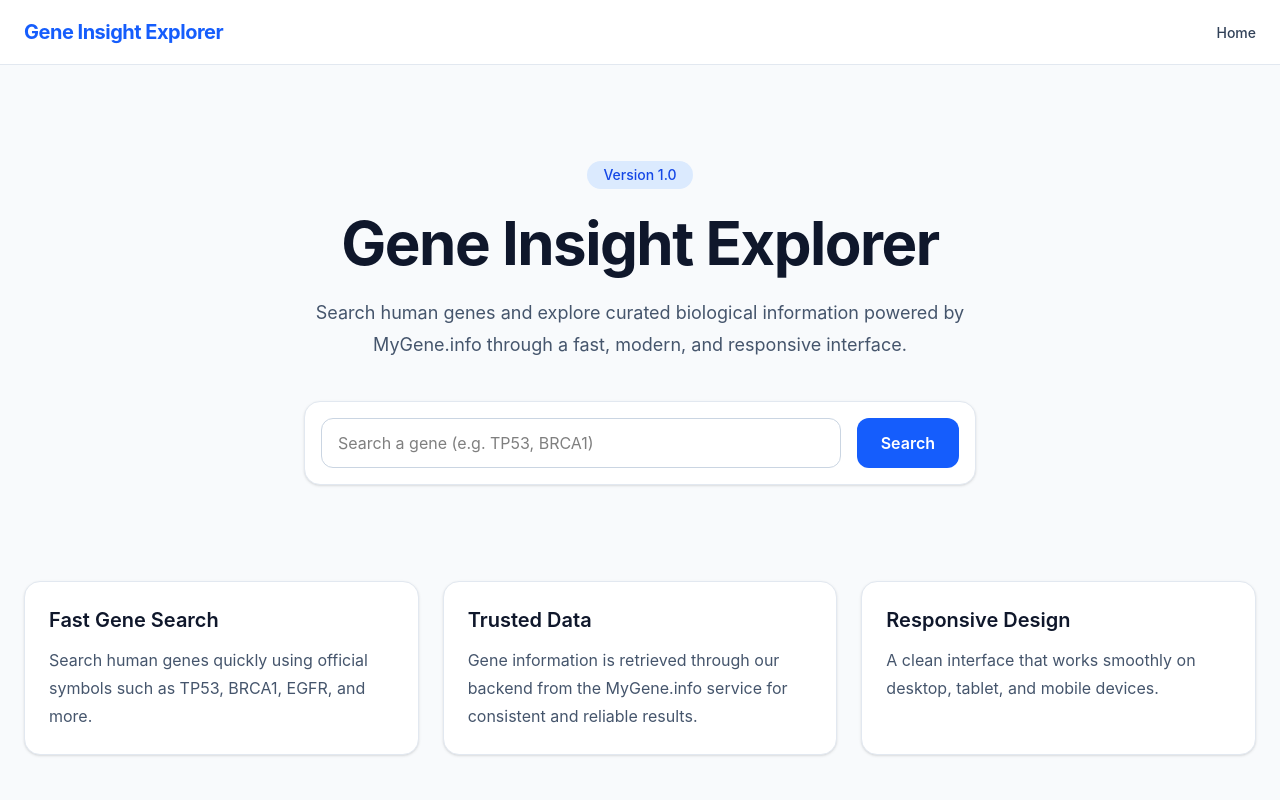
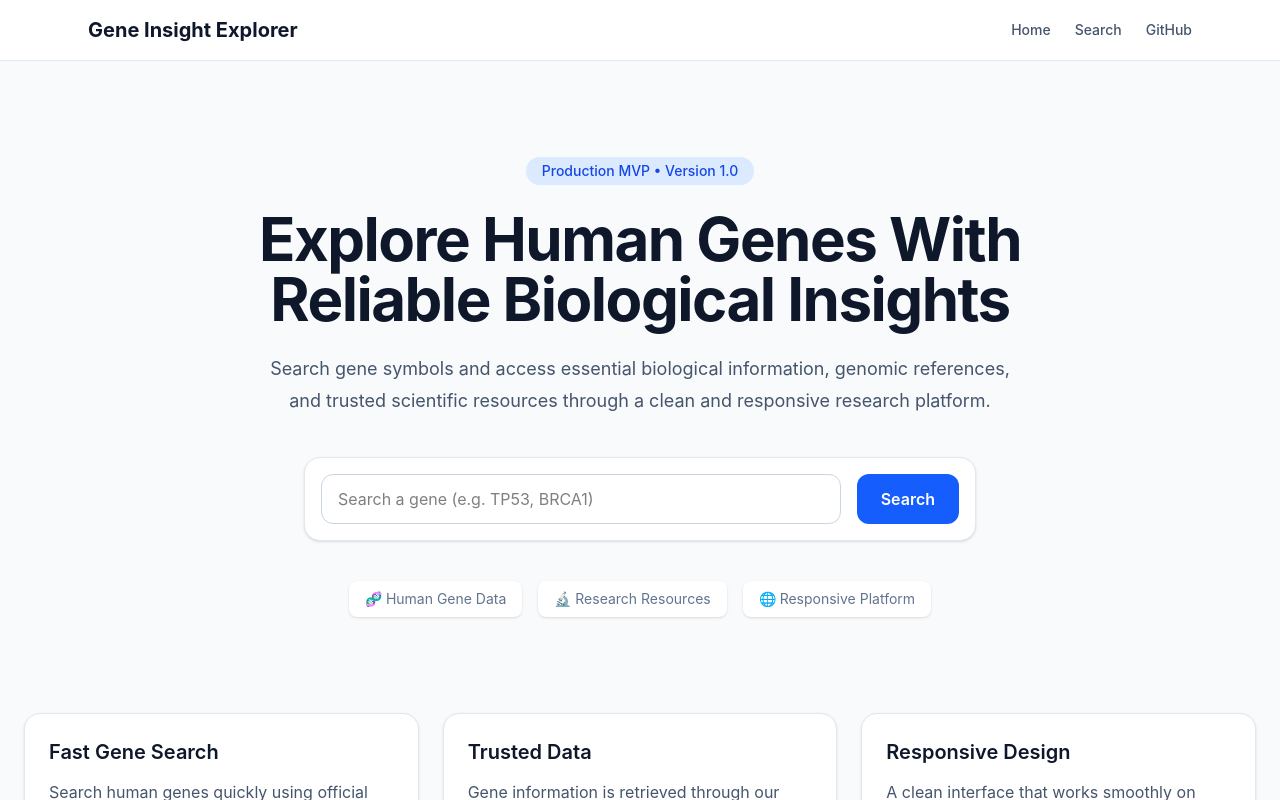
Before and after one commit to aryansingh200600thakur-dot/Gene-Insight-Explorer, a React (Vite) app in the folder frontend/: page / in a window 1280 px wide. Shown: the top 800 px of the page. Built offline with nearby package versions, Linux system fonts and the light colour scheme.

Commit message:
style: improve landing page hero section

```diff
--- a/frontend/src/components/Hero.tsx
+++ b/frontend/src/components/Hero.tsx
@@ -3,22 +3,47 @@ import SearchBar from "./SearchBar";
 function Hero() {
   return (
     <section className="mx-auto flex max-w-7xl flex-col items-center px-6 py-24 text-center">
+
       <span className="rounded-full bg-blue-100 px-4 py-1 text-sm font-medium text-blue-700">
-        Version 1.0
+        Production MVP • Version 1.0
       </span>
 
-      <h1 className="mt-6 text-5xl font-bold tracking-tight text-slate-900 md:text-6xl">
-        Gene Insight Explorer
+
+      <h1 className="mt-6 max-w-4xl text-5xl font-bold tracking-tight text-slate-900 md:text-6xl">
+        Explore Human Genes With Reliable Biological Insights
       </h1>
 
-      <p className="mt-6 max-w-2xl text-lg leading-8 text-slate-600">
-        Search human genes and explore curated biological information powered by
-        MyGene.info through a fast, modern, and responsive interface.
+
+      <p className="mt-6 max-w-3xl text-lg leading-8 text-slate-600">
+        Search gene symbols and access essential biological information,
+        genomic references, and trusted scientific resources through a
+        clean and responsive research platform.
       </p>
+
 
       <div className="mt-10 w-full max-w-2xl">
         <SearchBar />
       </div>
+
+
+      <div className="mt-10 flex flex-wrap justify-center gap-4 text-sm text-slate-500">
+
+        <span className="rounded-lg bg-white px-4 py-2 shadow-sm">
+          🧬 Human Gene Data
+        </span>
+
+
+        <span className="rounded-lg bg-white px-4 py-2 shadow-sm">
+          🔬 Research Resources
+        </span>
+
+
+        <span className="rounded-lg bg-white px-4 py-2 shadow-sm">
+          🌐 Responsive Platform
+        </span>
+
+      </div>
+
     </section>
   );
 }
--- a/frontend/src/components/Navbar.tsx
+++ b/frontend/src/components/Navbar.tsx
@@ -1,28 +1,49 @@
+import { Link } from "react-router-dom";
+
 function Navbar() {
   return (
-    <header className="sticky top-0 z-50 border-b border-slate-200 bg-white/90 backdrop-blur">
-      <div className="mx-auto flex h-16 max-w-7xl items-center justify-between px-6">
-        <a
-          href="/"
-          className="text-xl font-bold tracking-tight text-blue-600"
+    <nav className="border-b border-slate-200 bg-white">
+      <div className="mx-auto flex max-w-6xl items-center justify-between px-6 py-4">
+
+        <Link
+          to="/"
+          className="text-xl font-bold text-slate-900"
         >
           Gene Insight Explorer
-        </a>
+        </Link>
 
-        <nav>
-          <ul className="flex items-center gap-6">
-            <li>
-              <a
-                href="/"
-                className="text-sm font-medium text-slate-700 transition-colors hover:text-blue-600"
-              >
-                Home
-              </a>
-            </li>
-          </ul>
-        </nav>
+
+        <div className="flex items-center gap-6 text-sm font-medium text-slate-600">
+
+          <Link
+            to="/"
+            className="transition hover:text-blue-600"
+          >
+            Home
+          </Link>
+
+
+          <Link
+            to="/"
+            className="transition hover:text-blue-600"
+          >
+            Search
+          </Link>
+
+
+          <a
+            href="https://github.com/"
+            target="_blank"
+            rel="noopener noreferrer"
+            className="transition hover:text-blue-600"
+          >
+            GitHub
+          </a>
+
+        </div>
+
       </div>
-    </header>
+    </nav>
   );
 }
 
```
